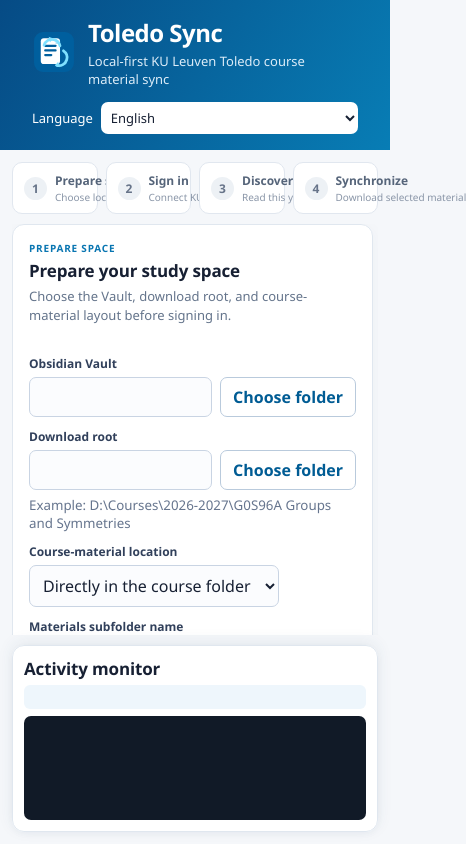
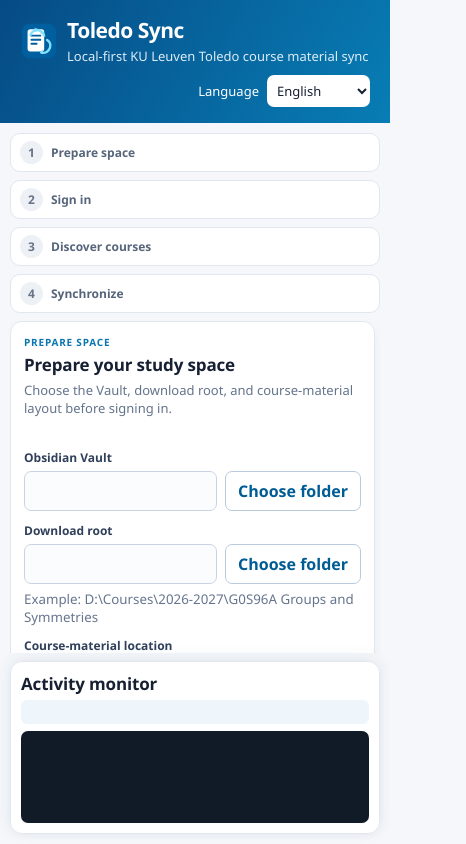
Before and after one commit to zh3nggg/toledo-sync, an Electron app: page desktop/renderer/index.html in a window 390 px wide. Shown: the whole page, 466 px wide, since content can reach past the window. Drawn offline with Linux system fonts and the light colour scheme; no server answers.

Commit message:
Prevent monitor output from widening GUI

```diff
--- a/desktop/renderer/styles.css
+++ b/desktop/renderer/styles.css
@@ -1,9 +1,10 @@
 :root { color-scheme: light; font-family: "Segoe UI", -apple-system, BlinkMacSystemFont, system-ui, sans-serif; color: #172033; background: #f5f7fa; }
 * { box-sizing: border-box; }
-body { margin: 0; height: 100vh; overflow: hidden; display: flex; flex-direction: column; }
+html, body { min-width: 0; min-height: 0; }
+body { margin: 0; width: 100%; height: 100vh; overflow: hidden; display: flex; flex-direction: column; }
 header { background: linear-gradient(120deg, #064b85, #087db5); color: white; padding: 16px max(5vw, 32px); display: flex; justify-content: space-between; align-items: center; }.brand { display: flex; align-items: center; gap: 12px; }.brand img { width: 44px; height: 44px; }
 h1 { margin: 0; font-size: 24px; letter-spacing: -.5px; } h2 { margin: 0 0 5px; font-size: 17px; letter-spacing: -.15px; } p { margin: 0; color: #64748b; line-height: 1.4; font-size: 13px; } header p { color: #dcecf8; margin-top: 3px; }
-main { width: min(980px, 100%); flex: 1; min-height: 0; margin: 0 auto; padding: 14px 20px 16px; display: grid; grid-template-rows: auto minmax(0, 1fr) auto; gap: 10px; }
+main { width: 100%; max-width: 980px; flex: 1; min-width: 0; min-height: 0; margin: 0 auto; padding: 12px 16px 14px; overflow: hidden; display: grid; grid-template-rows: auto minmax(0, 1fr) auto; gap: 9px; }
 .steps { display: grid; grid-template-columns: repeat(4, 1fr); gap: 8px; }.step { display: flex; align-items: center; gap: 8px; min-width: 0; padding: 9px 11px; border: 1px solid #e1e7ef; border-radius: 10px; background: #fff; color: #8995a7; }.step > span { display: grid; place-items: center; width: 23px; height: 23px; border-radius: 50%; background: #edf1f5; color: #677489; font-weight: 700; font-size: 12px; flex: none; }.step b, .step small { display: block; white-space: nowrap; overflow: hidden; text-overflow: ellipsis; }.step b { font-size: 12px; color: #56657a; }.step small { font-size: 10px; margin-top: 1px; }.step.complete > span, .step.active > span { background: #0875b1; color: #fff; }.step.complete b, .step.active b { color: #172033; }
 .content-scroll { min-height: 0; overflow-y: auto; padding: 0 5px 4px 0; display: grid; align-content: start; gap: 10px; }
 .card { background: rgba(255,255,255,.98); border: 1px solid #e0e7ef; border-radius: 12px; padding: 16px 18px; box-shadow: 0 4px 18px #25496b0a; }
@@ -11,11 +12,13 @@ main { width: min(980px, 100%); flex: 1; min-height: 0; margin: 0 auto; padding:
 .eyebrow { display: block; color: #0875b1; text-transform: uppercase; letter-spacing: .08em; font-size: 10px; font-weight: 750; margin-bottom: 4px; }
 .automation { margin-top: 14px; padding-top: 12px; border-top: 1px solid #edf1f5; }.automation h3 { margin: 0 0 3px; font-size: 13px; }.automation > p { font-size: 12px; }.toggle { display: flex; align-items: center; gap: 8px; margin-top: 9px; font-size: 12px; color: #31405b; }.toggle input { width: 16px; height: 16px; margin: 0; }
 .field { margin-top: 11px; } .field > label { font-size: 12px; font-weight: 650; display: block; margin-bottom: 5px; color: #31405b; }
-.field > div { display: flex; gap: 8px; } .field small { display: block; color: #66758e; margin-top: 6px; } .field.short { max-width: 250px; }
+.field > div { display: flex; min-width: 0; gap: 8px; } .field > div input { min-width: 0; flex: 1; } .field small { display: block; color: #66758e; margin-top: 6px; } .field.short { max-width: 250px; }
 input, select, button { border-radius: 7px; font: inherit; } input, select { width: 100%; padding: 8px 9px; border: 1px solid #c9d4e3; color: #172033; background: #fbfcfe; }
 button { cursor: pointer; border: 1px solid #0069a8; padding: 8px 12px; background: #0875b1; color: white; font-weight: 650; white-space: nowrap; } button:hover { background: #056294; } button:disabled { opacity: .45; cursor: not-allowed; }
 button.secondary { background: white; color: #005c94; border-color: #b9cadc; } button.secondary:hover { background: #edf5fb; }.actions { display: flex; gap: 9px; margin-top: 18px; flex-wrap: wrap; }
 .language { display: flex; flex-shrink: 0; gap: 8px; align-items: center; font-size: 13px; }.language > span { white-space: nowrap; }.language select { padding: 6px; border: 0; background: white; color: #172033; }
-.courses { display: grid; gap: 5px; margin-top: 12px; }.course { display: grid; grid-template-columns: auto 1fr auto auto; align-items: center; gap: 10px; border: 1px solid #e0e7f0; border-radius: 8px; padding: 8px 10px; }.course:hover { background: #f7fbff; }.course input { width: 16px; height: 16px; }.course-main { display: grid; gap: 1px; }.course-main span { font-size: 12px; color: #62718a; }.availability { font-size: 11px; font-weight: 650; padding: 3px 6px; border-radius: 20px; background: #eef1f5; color: #637085; }.availability.available { background: #e6f5eb; color: #18753b; }.icon-button { padding: 3px 8px; font-size: 16px; line-height: 1.1; }
-.locked { opacity: .7; }.auth-state { padding: 5px 9px; border-radius: 20px; color: #8a5a00; background: #fff4d7; font-size: 11px; font-weight: 700; white-space: nowrap; }.auth-state.complete { color: #18753b; background: #e6f5eb; }.workflow { align-items: center; }.activity { padding: 11px 14px; box-shadow: 0 -3px 16px #25496b14, 0 2px 10px #25496b0b; }.monitor-heading { display: flex; align-items: center; justify-content: space-between; gap: 18px; }.monitor-heading h2 { margin: 0; }.activity #status { min-height: 24px; padding: 4px 8px; color: #24608c; background: #eef6fc; border-radius: 6px; font-size: 12px; text-align: right; }.activity pre { height: clamp(82px, 13vh, 130px); overflow: auto; margin: 7px 0 0; padding: 9px 11px; background: #111a27; color: #d9e6f2; border-radius: 7px; white-space: pre-wrap; font: 11px/1.45 ui-monospace, Consolas, monospace; }
-@media (max-width: 650px) { header, .section-heading, .workflow { flex-direction: column; align-items: stretch; } header { gap: 14px; } main { padding: 12px; gap: 10px; }.content-scroll { gap: 12px; }.card { padding: 16px; }.course { grid-template-columns: auto 1fr auto; }.course .icon-button { grid-column: 3; }.availability { grid-column: 2; justify-self: start; }.activity { padding: 11px; }.monitor-heading { align-items: start; flex-direction: column; gap: 5px; }.activity #status { width: 100%; text-align: left; }.activity pre { height: 104px; margin-top: 7px; } }
+.courses { display: grid; gap: 5px; margin-top: 12px; }.course { display: grid; grid-template-columns: auto minmax(0, 1fr) auto auto; align-items: center; gap: 10px; min-width: 0; border: 1px solid #e0e7f0; border-radius: 8px; padding: 8px 10px; }.course:hover { background: #f7fbff; }.course input { width: 16px; height: 16px; }.course-main { display: grid; min-width: 0; gap: 1px; }.course-main strong, .course-main span { overflow: hidden; text-overflow: ellipsis; white-space: nowrap; }.course-main span { font-size: 12px; color: #62718a; }.availability { font-size: 11px; font-weight: 650; padding: 3px 6px; border-radius: 20px; background: #eef1f5; color: #637085; white-space: nowrap; }.availability.available { background: #e6f5eb; color: #18753b; }.icon-button { padding: 3px 8px; font-size: 16px; line-height: 1.1; }
+.locked { opacity: .7; }.auth-state { padding: 5px 9px; border-radius: 20px; color: #8a5a00; background: #fff4d7; font-size: 11px; font-weight: 700; white-space: nowrap; }.auth-state.complete { color: #18753b; background: #e6f5eb; }.workflow { align-items: center; }.activity { min-width: 0; padding: 11px 14px; box-shadow: 0 -3px 16px #25496b14, 0 2px 10px #25496b0b; }.monitor-heading { display: flex; align-items: center; justify-content: space-between; gap: 18px; min-width: 0; }.monitor-heading h2 { margin: 0; }.activity #status { min-width: 0; min-height: 24px; padding: 4px 8px; color: #24608c; background: #eef6fc; border-radius: 6px; font-size: 12px; text-align: right; overflow-wrap: anywhere; }.activity pre { width: 100%; height: clamp(82px, 13vh, 130px); overflow: auto; margin: 7px 0 0; padding: 9px 11px; background: #111a27; color: #d9e6f2; border-radius: 7px; white-space: pre-wrap; overflow-wrap: anywhere; word-break: break-word; font: 11px/1.45 ui-monospace, Consolas, monospace; }
+@media (max-width: 760px) { .steps { grid-template-columns: repeat(2, 1fr); }.step { padding: 7px 9px; } header { padding-inline: 20px; } }
+@media (max-width: 650px) { header, .section-heading, .workflow { flex-direction: column; align-items: stretch; } header { gap: 10px; align-items: stretch; }.language { align-self: flex-end; } main { padding: 10px; gap: 8px; }.content-scroll { gap: 9px; }.card { padding: 13px; }.course { grid-template-columns: auto minmax(0, 1fr) auto; }.course .icon-button { grid-column: 3; }.availability { grid-column: 2; justify-self: start; }.activity { padding: 10px; }.monitor-heading { align-items: start; flex-direction: column; gap: 5px; }.activity #status { width: 100%; text-align: left; }.activity pre { height: 92px; margin-top: 7px; } }
+@media (max-width: 470px) { .steps { grid-template-columns: 1fr; }.step small { display: none; }.brand img { width: 38px; height: 38px; }.brand { gap: 9px; }.brand h1 { font-size: 21px; } .course { grid-template-columns: auto minmax(0, 1fr); }.course .availability { grid-column: 2; }.course .icon-button { grid-column: 2; grid-row: 1 / span 2; justify-self: end; } }
--- a/package.json
+++ b/package.json
@@ -1,6 +1,6 @@
 {
   "name": "toledo-sync",
-  "version": "0.1.8",
+  "version": "0.1.9",
   "description": "Local-first KU Leuven Toledo course material synchronizer",
   "author": "Toledo Sync contributors",
   "type": "module",
```
Also changed, not shown: docs/RELEASE-NOTES-0.1.9.md (added, +8 -0 lines), CHANGELOG.md, 1 other file.
